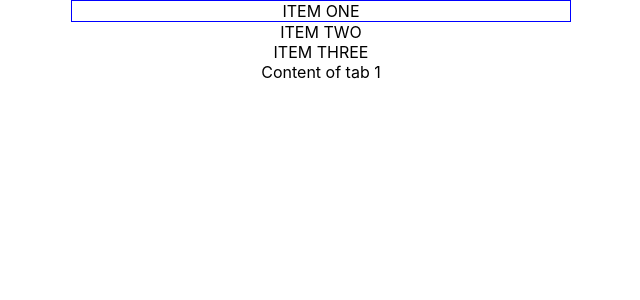
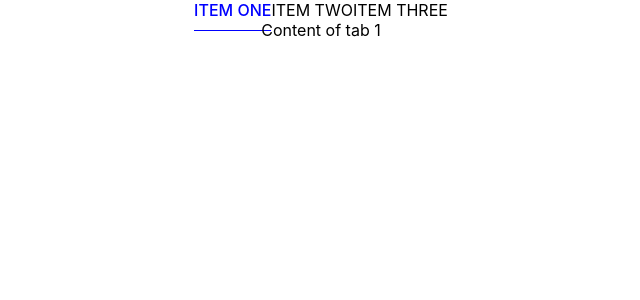
Before and after one commit to huonglt/tabs-app, a React (Create React App) app: page / in a window 1280 px wide. Shown: the top 300 px of the page, without its empty margins (319-959 px from the left). Built offline with nearby package versions, Linux system fonts and the light colour scheme.

Commit message:
add css for tabContainer and tab

```diff
--- a/src/components/tabs/tabs.css
+++ b/src/components/tabs/tabs.css
@@ -8,15 +8,27 @@
   width: 500px;
 }
 
+.tabContainer {
+  display: flex;
+  gap: 20px;
+  border-bottom: 1px solid #cccccc;
+}
+
 [role="tab"] {
   position: relative;
   margin: 0;
   overflow: visible;
+  display: inline;
+  cursor: pointer;
+  padding-bottom: 10px;
 }
+
 [role="tab"][aria-selected="true"] {
   border-radius: 0;
   outline: 0;
-  border: 1px solid blue;
+  border-bottom: 1px solid blue;
+  color: blue;
+  font-weight: 500;
 }
 
 [role="tabpanel"] {
```
